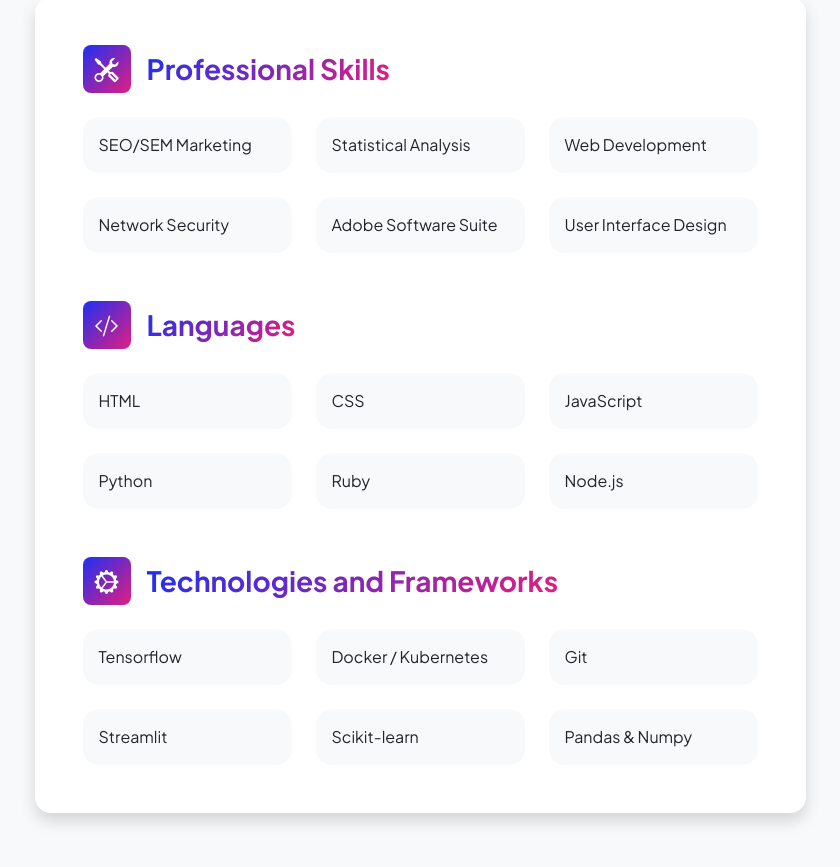
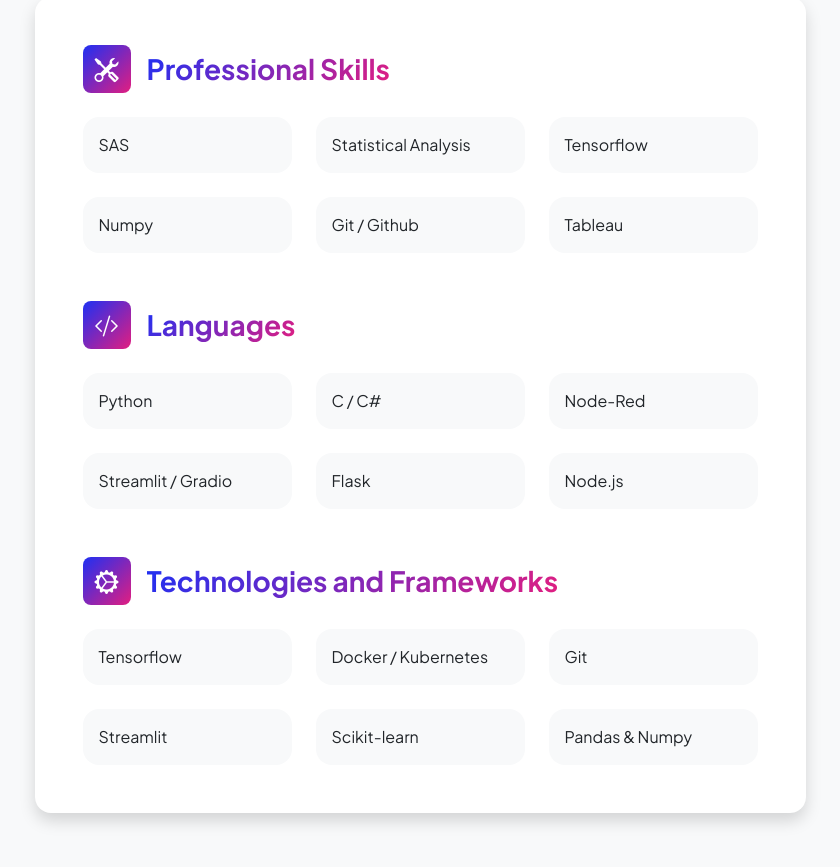
Before and after one commit to 2abet/2abet.github.io, a plain HTML site: page resume.html in a window 1280 px wide. Shown: the part 3007-3874 px from the top of the page, without its empty margins (220-1060 px from the left). Drawn offline with nearby package versions, Linux system fonts and the light colour scheme.

Commit message:
Update resume.html

```diff
--- a/resume.html
+++ b/resume.html
@@ -189,14 +189,14 @@
                                             <h3 class="fw-bolder mb-0"><span class="text-gradient d-inline">Professional Skills</span></h3>
                                         </div>
                                         <div class="row row-cols-1 row-cols-md-3 mb-4">
-                                            <div class="col mb-4 mb-md-0"><div class="d-flex align-items-center bg-light rounded-4 p-3 h-100">SEO/SEM Marketing</div></div>
+                                            <div class="col mb-4 mb-md-0"><div class="d-flex align-items-center bg-light rounded-4 p-3 h-100">SAS</div></div>
                                             <div class="col mb-4 mb-md-0"><div class="d-flex align-items-center bg-light rounded-4 p-3 h-100">Statistical Analysis</div></div>
-                                            <div class="col"><div class="d-flex align-items-center bg-light rounded-4 p-3 h-100">Web Development</div></div>
+                                            <div class="col"><div class="d-flex align-items-center bg-light rounded-4 p-3 h-100">Tensorflow</div></div>
                                         </div>
                                         <div class="row row-cols-1 row-cols-md-3">
-                                            <div class="col mb-4 mb-md-0"><div class="d-flex align-items-center bg-light rounded-4 p-3 h-100">Network Security</div></div>
-                                            <div class="col mb-4 mb-md-0"><div class="d-flex align-items-center bg-light rounded-4 p-3 h-100">Adobe Software Suite</div></div>
-                                            <div class="col"><div class="d-flex align-items-center bg-light rounded-4 p-3 h-100">User Interface Design</div></div>
+                                            <div class="col mb-4 mb-md-0"><div class="d-flex align-items-center bg-light rounded-4 p-3 h-100">Numpy</div></div>
+                                            <div class="col mb-4 mb-md-0"><div class="d-flex align-items-center bg-light rounded-4 p-3 h-100">Git / Github</div></div>
+                                            <div class="col"><div class="d-flex align-items-center bg-light rounded-4 p-3 h-100">Tableau</div></div>
                                         </div>
                                     </div>
                                     <!-- Languages list-->
@@ -206,13 +206,13 @@
                                             <h3 class="fw-bolder mb-0"><span class="text-gradient d-inline">Languages</span></h3>
                                         </div>
                                         <div class="row row-cols-1 row-cols-md-3 mb-4">
-                                            <div class="col mb-4 mb-md-0"><div class="d-flex align-items-center bg-light rounded-4 p-3 h-100">HTML</div></div>
-                                            <div class="col mb-4 mb-md-0"><div class="d-flex align-items-center bg-light rounded-4 p-3 h-100">CSS</div></div>
-                                            <div class="col"><div class="d-flex align-items-center bg-light rounded-4 p-3 h-100">JavaScript</div></div>
+                                            <div class="col mb-4 mb-md-0"><div class="d-flex align-items-center bg-light rounded-4 p-3 h-100">Python</div></div>
+                                            <div class="col mb-4 mb-md-0"><div class="d-flex align-items-center bg-light rounded-4 p-3 h-100">C / C#</div></div>
+                                            <div class="col"><div class="d-flex align-items-center bg-light rounded-4 p-3 h-100">Node-Red</div></div>
                                         </div>
                                         <div class="row row-cols-1 row-cols-md-3">
-                                            <div class="col mb-4 mb-md-0"><div class="d-flex align-items-center bg-light rounded-4 p-3 h-100">Python</div></div>
-                                            <div class="col mb-4 mb-md-0"><div class="d-flex align-items-center bg-light rounded-4 p-3 h-100">Ruby</div></div>
+                                            <div class="col mb-4 mb-md-0"><div class="d-flex align-items-center bg-light rounded-4 p-3 h-100">Streamlit / Gradio</div></div>
+                                            <div class="col mb-4 mb-md-0"><div class="d-flex align-items-center bg-light rounded-4 p-3 h-100">Flask</div></div>
                                             <div class="col"><div class="d-flex align-items-center bg-light rounded-4 p-3 h-100">Node.js</div></div>
                                         </div>
                                     </div>
```
